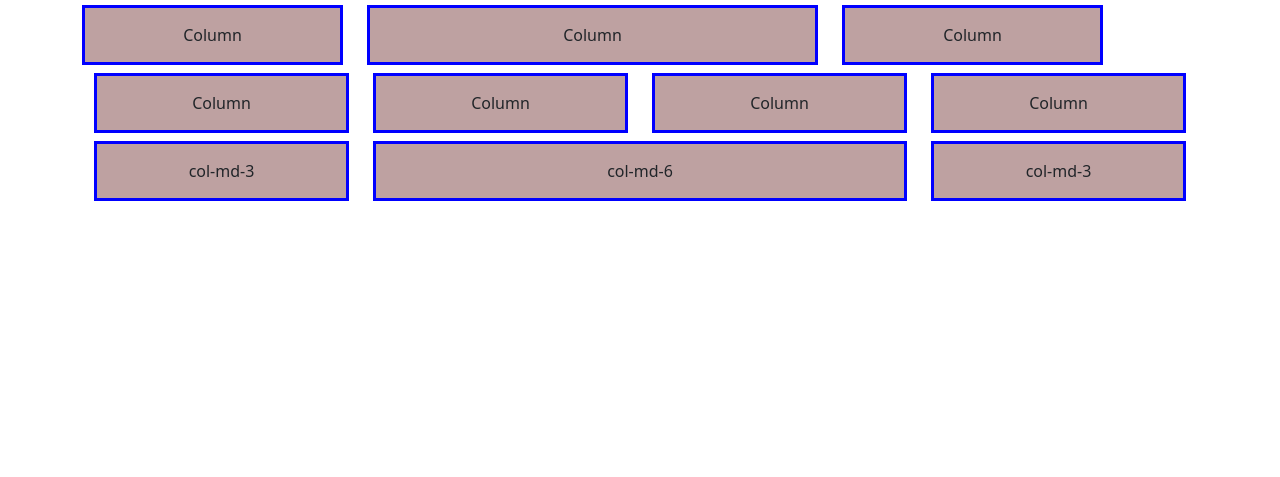
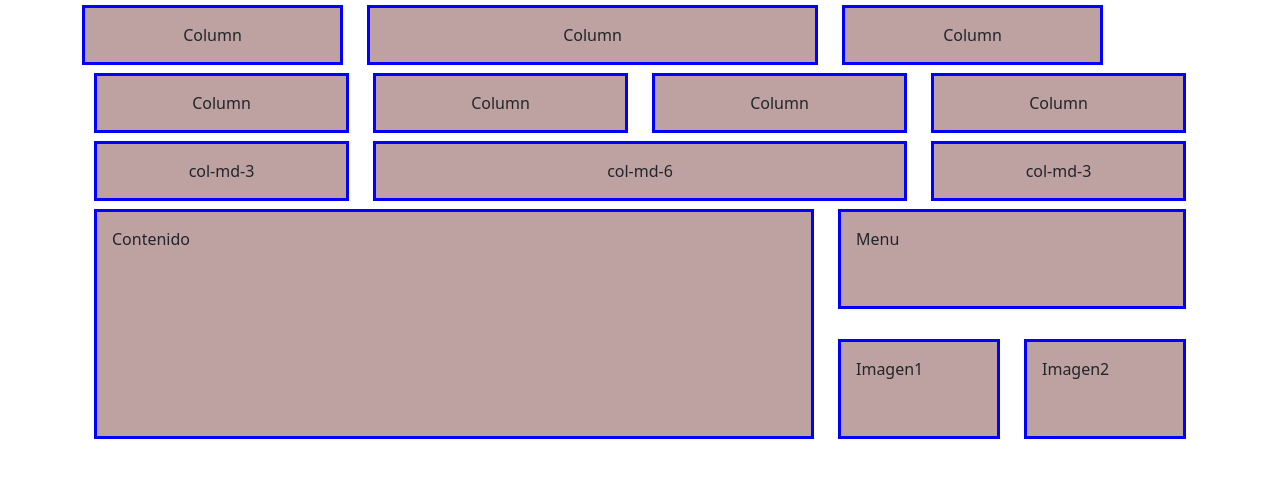
Before and after one commit to jpfigueroamoran/ch26-web06-bootstrap, a plain HTML site: page conceptos/container.html in a window 1280 px wide. Shown: the part 155-632 px from the top of the page. Drawn offline with nearby package versions, Linux system fonts and the light colour scheme.

Commit message:
Grid anidados

```diff
--- a/conceptos/container.html
+++ b/conceptos/container.html
@@ -39,6 +39,29 @@
         <div class="col-md-3 col-12"><div class="demo-content">col-md-3</div></div>
       </div>
     </div>
+
+    <!-- Grids anidados -->
+    <div class="container">
+      <div class="row">
+        <div class="col-sm-8">
+          <!-- Contenido -->
+          <div class="demo-content main-content">Contenido</div>
+        </div>
+      <div class="col-sm-4">
+        <!-- Menú -->
+        <div class="row">
+          <div class="col-12"><div class="demo-content sidebar-content">Menu</div></div>
+        </div>
+        <!-- imagenes -->
+      <div class="row">
+        <!-- imagen 1 -->
+        <div class="col-6"><div class="demo-content sidebar-content">Imagen1</div></div>
+        <div class="col-6"><div class="demo-content sidebar-content">Imagen2</div></div>
+      </div>
+      </div>
+
+      </div>
+    </div>
     <script src="https://cdn.jsdelivr.net/npm/bootstrap@5.3.0-alpha3/dist/js/bootstrap.bundle.min.js" integrity="sha384-ENjdO4Dr2bkBIFxQpeoTz1HIcje39Wm4jDKdf19U8gI4ddQ3GYNS7NTKfAdVQSZe" crossorigin="anonymous"></script>
   </body>
     </html>
--- a/conceptos/styles/style.css
+++ b/conceptos/styles/style.css
@@ -12,3 +12,11 @@
         background: rgb(190, 161, 161);
         border: solid blue;
     }
+    .main-content{
+        min-height: 230px;
+
+    }
+    .sidebar-content{
+        min-height: 100px;
+        margin-bottom: 30px;
+    }
```
